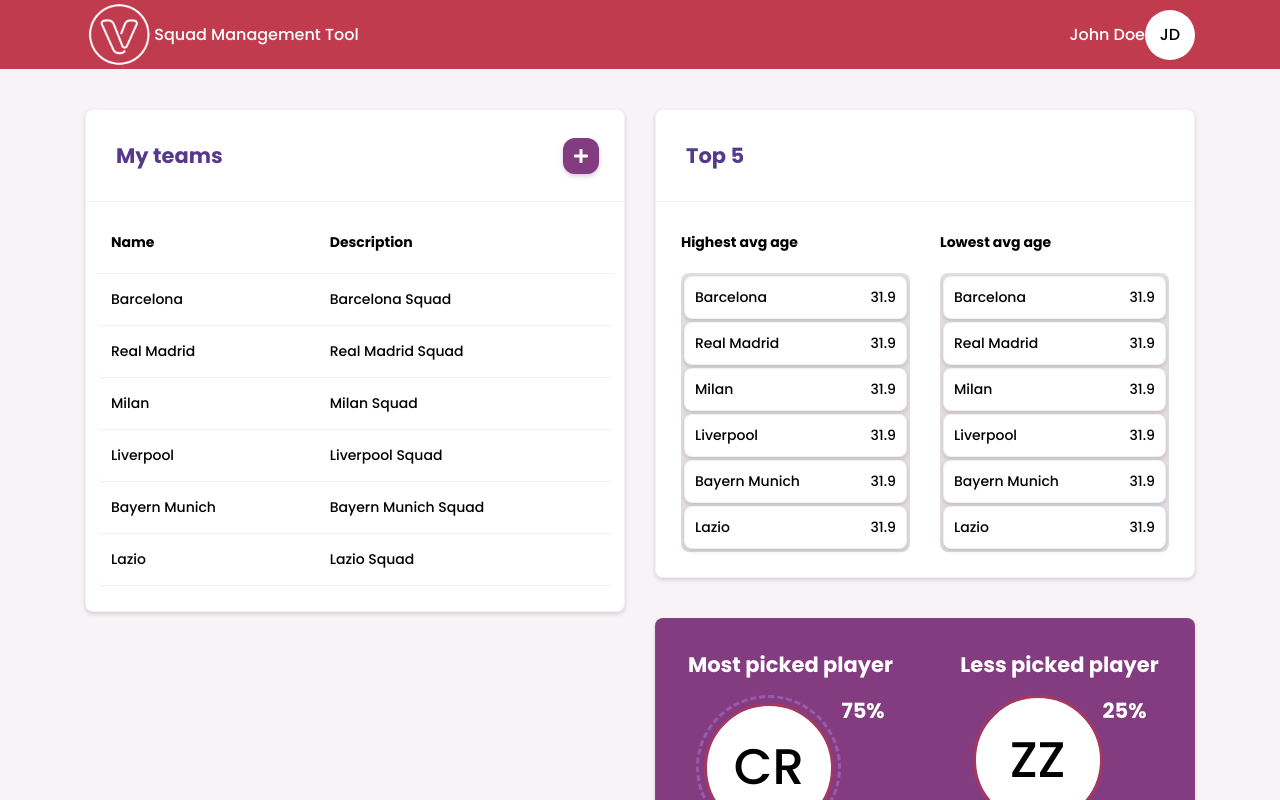
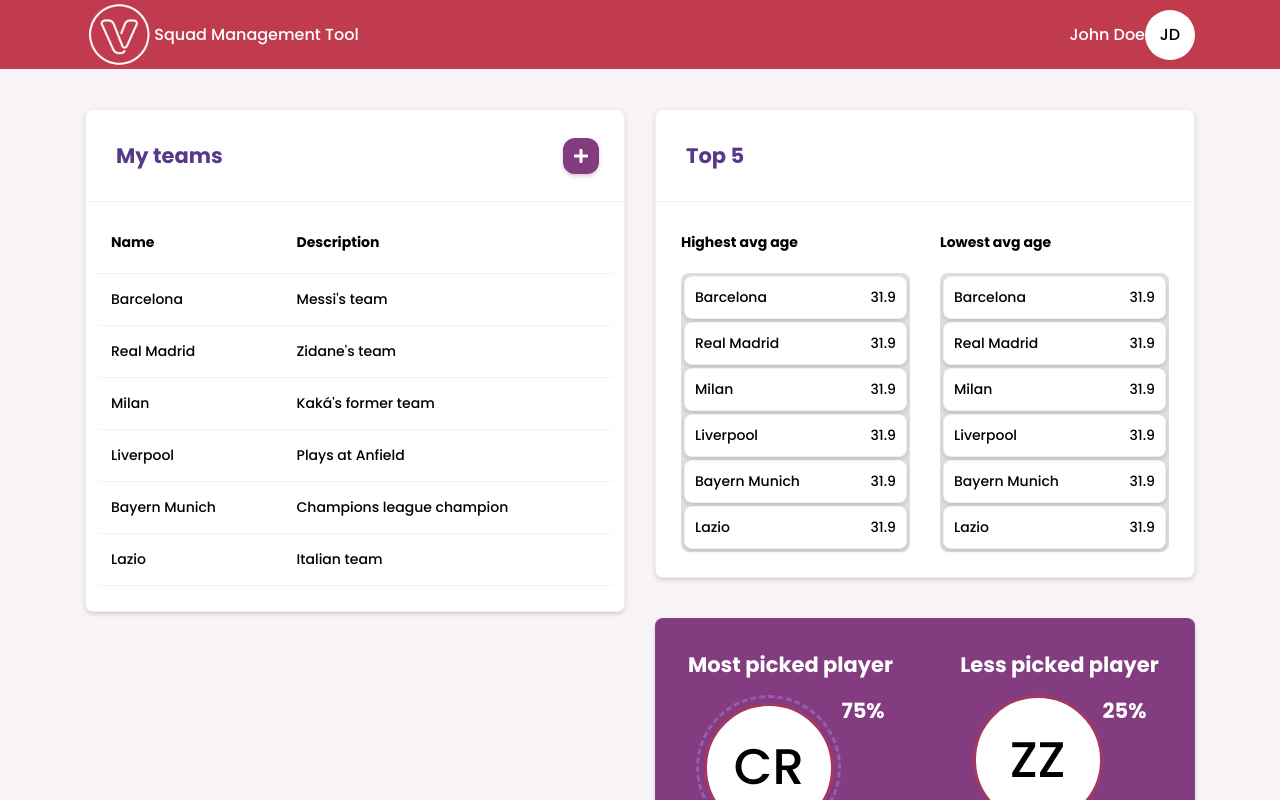
Before and after one commit to wjuniori/squad-management-tool, a React (Create React App) app: page / in a window 1280 px wide. Shown: the top 800 px of the page. Built offline with nearby package versions, Linux system fonts and the light colour scheme.

Commit message:
feat: add useSortableData hook

```diff
--- a/src/@types/team.d.ts
+++ b/src/@types/team.d.ts
@@ -16,4 +16,5 @@
   tags?: string[];
   formation?: string;
   players?: Player[];
+  avgAge?: number;
 }
--- a/src/components/ListAvg/ListAvg.tsx
+++ b/src/components/ListAvg/ListAvg.tsx
@@ -5,10 +5,7 @@
 interface ListAvgProps {
   title: string;
   teams: Team[];
-  onClick?: (
-    event: React.MouseEvent<HTMLElement, MouseEvent>,
-    team: Team
-  ) => void;
+  onClick?: (team: Team) => void;
 }
 
 const ListAvg: React.FC<ListAvgProps> = ({ title, teams, onClick }) => (
@@ -16,12 +13,7 @@
     <List.Title>{title}</List.Title>
     <List.Body>
       {teams.map((team: Team) => (
-        <List.Item
-          key={team.id}
-          onClick={(event: React.MouseEvent<HTMLElement, MouseEvent>) =>
-            onClick && onClick(event, team)
-          }
-        >
+        <List.Item key={team.id} onClick={() => onClick && onClick(team)}>
           <List.ItemBody>
             <span>{team.name}</span>
             <span>31.9</span>
--- a/src/components/Tables/TableTeams/TableTeams.styles.ts
+++ b/src/components/Tables/TableTeams/TableTeams.styles.ts
@@ -1,7 +1,12 @@
 import styled from 'styled-components';
+import Table from '../Table/Table';
 
-const TableDiv = styled.div`
+export const TableDiv = styled.div`
   overflow-x: auto;
 `;
 
-export default TableDiv;
+export const TableHeadCellClickable = styled(Table.HeadCell)`
+  :hover {
+    cursor: pointer;
+  }
+`;
--- a/src/components/Tables/TableTeams/TableTeams.tsx
+++ b/src/components/Tables/TableTeams/TableTeams.tsx
@@ -1,24 +1,32 @@
 import React from 'react';
-import TableDiv from './TableTeams.styles';
+import { TableDiv, TableHeadCellClickable } from './TableTeams.styles';
 import { Team } from '../../../@types/team';
 import Table from '../Table/Table';
+import useSortableData from '../../../hooks/useSortableData';
 
 interface TableTeamsProps {
   teams: Team[];
 }
 
-const TableTeams: React.FC<TableTeamsProps> = ({ teams }) => (
+const TableTeams: React.FC<TableTeamsProps> = ({ teams }) => {
+  const { items: sortedTeams, requestSort } = useSortableData(teams);
+
+  return (
     <TableDiv>
       <Table>
         <Table.Head>
           <Table.HeadRow>
-          <Table.HeadCell>Name</Table.HeadCell>
-          <Table.HeadCell>Description</Table.HeadCell>
+            <TableHeadCellClickable onClick={() => requestSort('name')}>
+              Name
+            </TableHeadCellClickable>
+            <TableHeadCellClickable onClick={() => requestSort('description')}>
+              Description
+            </TableHeadCellClickable>
           </Table.HeadRow>
         </Table.Head>
 
         <Table.Body>
-        {teams.map((team: Team) => (
+          {sortedTeams.map((team: Team) => (
             <Table.Row key={team.id}>
               <Table.Cell>{team.name}</Table.Cell>
               <Table.Cell>{team.description}</Table.Cell>
@@ -28,5 +36,6 @@
       </Table>
     </TableDiv>
   );
+};
 
 export default TableTeams;
--- a/src/data/teams.json
+++ b/src/data/teams.json
@@ -2,43 +2,49 @@
   {
     "id": 1,
     "name": "Barcelona",
-    "description": "Barcelona Squad",
+    "description": "Messi's team",
     "website": "sitebarcelona",
-    "type": 0
+    "type": 0,
+    "avg": 31.9
   },
   {
     "id": 2,
     "name": "Real Madrid",
-    "description": "Real Madrid Squad",
+    "description": "Zidane's team",
     "website": "siterealmadrid",
-    "type": 0
+    "type": 0,
+    "avg": 31.7
   },
   {
     "id": 3,
     "name": "Milan",
-    "description": "Milan Squad",
+    "description": "Kaká's former team",
     "website": "sitemilan",
-    "type": 0
+    "type": 0,
+    "avg": 31.6
   },
   {
     "id": 4,
     "name": "Liverpool",
-    "description": "Liverpool Squad",
+    "description": "Plays at Anfield",
     "website": "siteliverpool",
-    "type": 1
+    "type": 1,
+    "avg": 31.4
   },
   {
     "id": 5,
     "name": "Bayern Munich",
-    "description": "Bayern Munich Squad",
+    "description": "Champions league champion",
     "website": "sitebayer",
-    "type": 1
+    "type": 1,
+    "avg": 31.3
   },
   {
     "id": 6,
     "name": "Lazio",
-    "description": "Lazio Squad",
+    "description": "Italian team",
     "website": "sitelazio",
-    "type": 1
+    "type": 1,
+    "avg": 22.5
   }
 ]
--- /dev/null
+++ b/src/hooks/useSortableData.tsx
@@ -0,0 +1,38 @@
+import { useState, useMemo } from 'react';
+
+interface SortConfig {
+  key: string;
+  direction: string;
+}
+
+const useSortableData = (items: any[], config = {} as SortConfig) => {
+  const [sortConfig, setSortConfig] = useState<SortConfig>(config);
+
+  const sortedItems = useMemo(() => {
+    const sortableItems = [...items];
+    if (sortConfig.key) {
+      sortableItems.sort((itemA, itemB) => {
+        if (itemA[sortConfig.key] < itemB[sortConfig.key]) {
+          return sortConfig.direction === 'ascending' ? -1 : 1;
+        }
+        if (itemA[sortConfig.key] > itemB[sortConfig.key]) {
+          return sortConfig.direction === 'ascending' ? 1 : -1;
+        }
+        return 0;
+      });
+    }
+    return sortableItems;
+  }, [items, sortConfig]);
+
+  const requestSort = (key: string) => {
+    let direction = 'ascending';
+    if (sortConfig.key === key && sortConfig.direction === 'ascending') {
+      direction = 'descending';
+    }
+    setSortConfig({ key, direction });
+  };
+
+  return { items: sortedItems, requestSort };
+};
+
+export default useSortableData;
--- a/src/pages/Home/Home.tsx
+++ b/src/pages/Home/Home.tsx
@@ -23,18 +23,11 @@
     setTeams(teamsData);
   }, [setTeams]);
 
-  const handleClickCreate = (
-    event: React.MouseEvent<HTMLButtonElement, MouseEvent>
-  ) => {
-    event.preventDefault();
+  const handleClickCreate = () => {
     history.push('/team');
   };
 
-  const handleClickEdit = (
-    event: React.MouseEvent<HTMLElement, MouseEvent>,
-    team: Team
-  ) => {
-    event.preventDefault();
+  const handleClickEdit = (team: Team) => {
     history.push('/team');
   };
 
```
Lines whose indentation alone changed are shown as unchanged.
